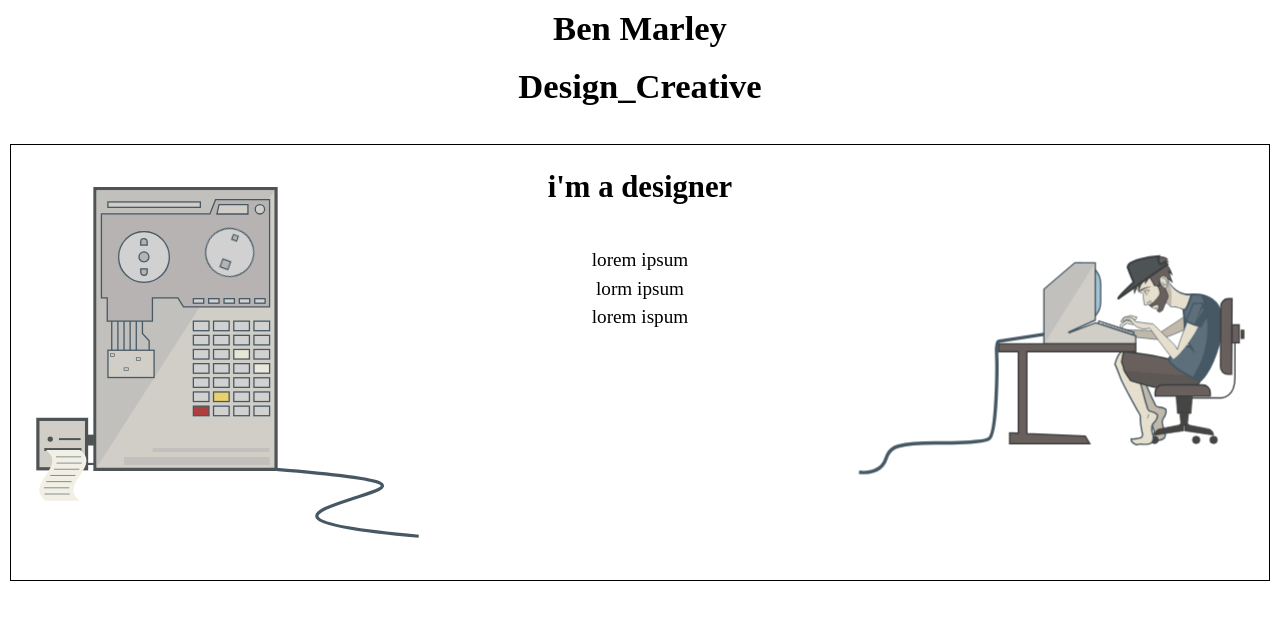
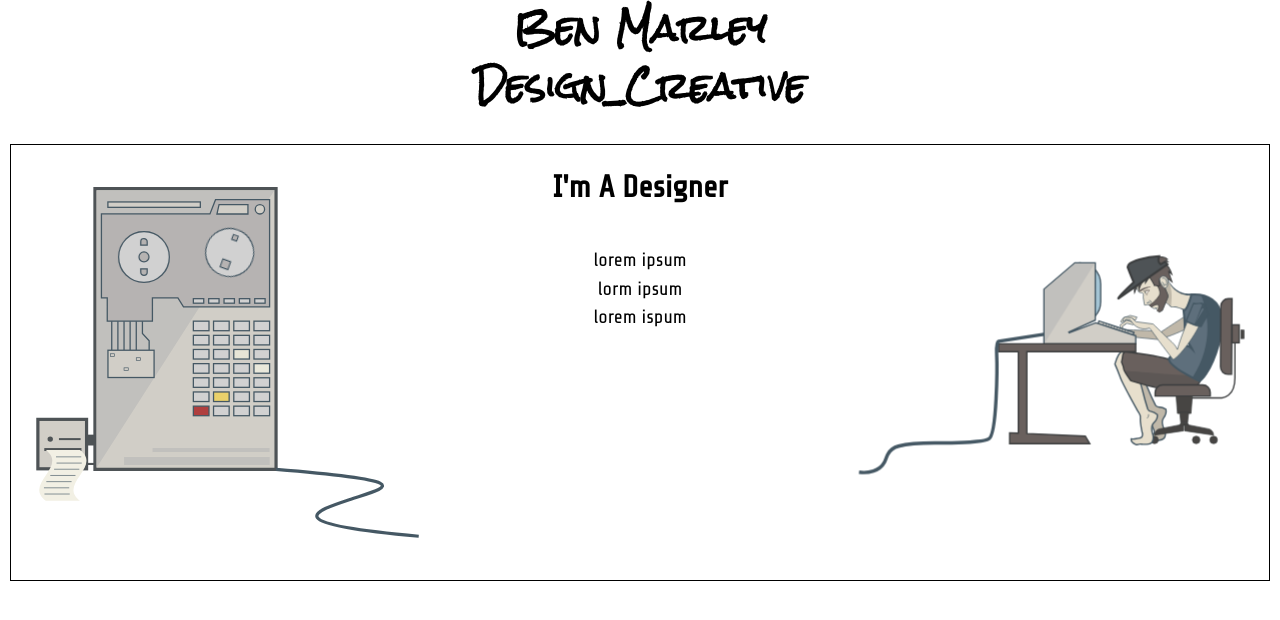
Before and after one commit to benmarley/portfolio-coming-soon, a plain HTML site: page index.html in a window 1280 px wide. Drawn offline with nearby package versions, Linux system fonts and the light colour scheme.

Commit message:
added google fonts

```diff
--- a/css/main.css
+++ b/css/main.css
@@ -33,6 +33,10 @@ img {
 .center-title{
 	width: 100%;
 	text-align: center;
+}
+
+.main-title {
+	font-family: 'Rock Salt', cursive;
 }
 .small-remove {
 	display: none;
@@ -215,8 +219,3 @@ img {
 		transform: rotate(360deg);
 
 }
-
-
-
-
-}
--- a/css/type.css
+++ b/css/type.css
@@ -3,6 +3,7 @@
 html {
   font-size: 100%;
   line-height: 1.3;
+  font-family: 'Share Tech', sans-serif;
 }
 
 sub,
--- a/index.html
+++ b/index.html
@@ -6,11 +6,12 @@
 	<meta name="viewport" content="width=device-width,initial-scale=1">
 	<link href="css/grids.css" rel="stylesheet">
 	<link href="css/type.css" rel="stylesheet">
-  	<link href="css/main.css" rel="stylesheet">
+  <link href='https://fonts.googleapis.com/css?family=Rock+Salt|Share+Tech' rel='stylesheet' type='text/css'>
+  <link href="css/main.css" rel="stylesheet">
 </head>
 <body>
 	<div class="center-title">
-	<h1>Ben Marley <br> Design_Creative</h1>
+	<h1 class="main-title">Ben Marley <br> Design_Creative</h1>
 
 
 <div class="grid bord-marg medium-remove island-half ">
@@ -20,9 +21,6 @@
 			<img src="images/computer.svg">
       <img class="spool-left-small" src="images/spool-left.svg">
       <img class="spool-right-small" src="images/spool-right.svg">
-
-
-
 
 			<!-- svg vintage computer -->
 		</div>
@@ -260,7 +258,7 @@
 		</div>
 
 		<div class="unit unit-xs-1 unit-s-1 unit-m-1-3 unit-l-1-3">
-			<h2 class="description-title">i'm a designer</h2>
+			<h2 class="description-title">I'm A Designer</h2>
 			<p>lorem ipsum <br> lorm ipsum <br> lorem ispum</p>
 
 		</div>
```
